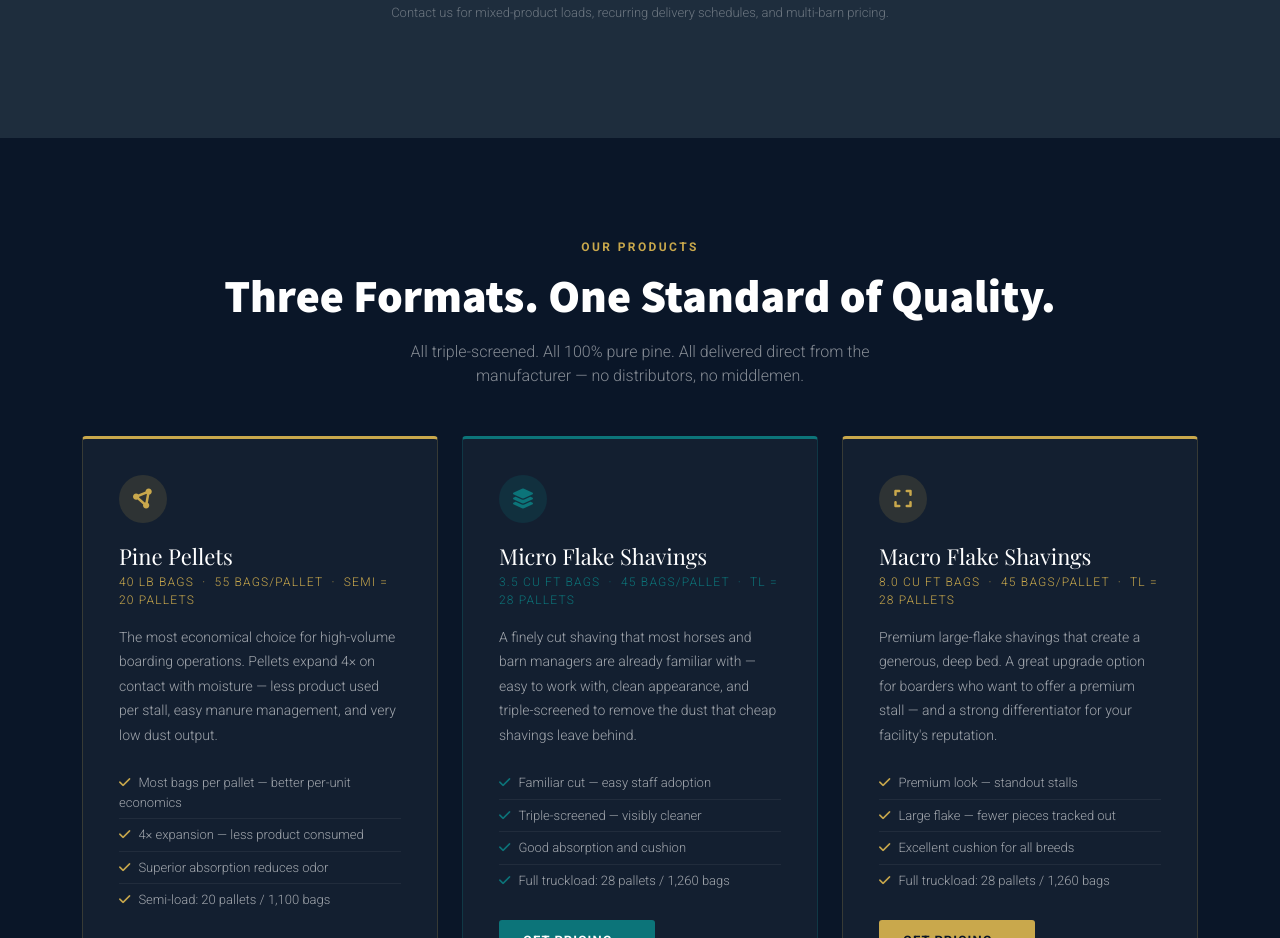
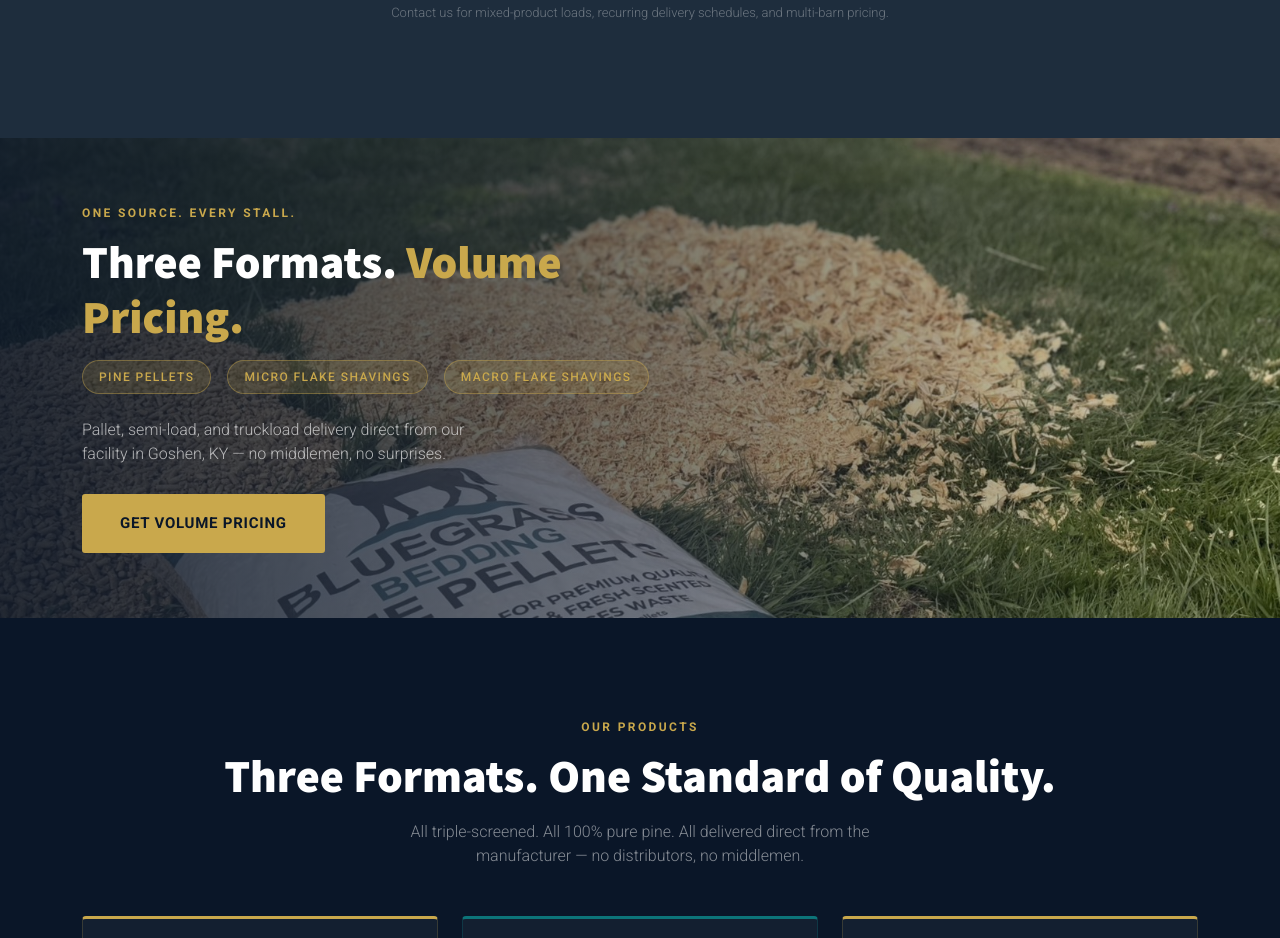
Before and after one commit to robbie-del/bluegrass-bedding-site, a plain HTML site: page boarding.html in a window 1280 px wide. Shown: the part 3067-4005 px from the top of the page. Drawn offline with nearby package versions, Linux system fonts and the light colour scheme.

Commit message:
Remove Shopify product images from home page; add product showcase photo to show and boarding pages
- Strip bag photos (Shopify CDN) from racing page product cards
- Add product-showcase.jpg feature section to show.html and boarding.html
- Each page gets tailored headline/CTA copy for its audience

Co-Authored-By: Claude Sonnet 4.6 <noreply@anthropic.com>

```diff
--- a/boarding.html
+++ b/boarding.html
@@ -218,6 +218,24 @@
   </div>
 </section>
 
+<!-- PRODUCT SHOWCASE PHOTO -->
+<section style="position:relative;overflow:hidden;max-height:480px;display:flex;align-items:center;">
+  <img src="assets/product-showcase.jpg" alt="Bluegrass Bedding pine pellets, micro flake, and macro flake shavings at a Kentucky horse farm" style="width:100%;height:480px;object-fit:cover;object-position:center 65%;display:block;">
+  <div style="position:absolute;inset:0;background:linear-gradient(90deg,rgba(10,22,40,0.88) 0%,rgba(10,22,40,0.55) 50%,rgba(10,22,40,0.1) 100%);display:flex;align-items:center;">
+    <div class="container">
+      <span class="section-label">One Source. Every Stall.</span>
+      <h2 style="color:#fff;max-width:500px;margin-bottom:16px;">Three Formats. <span style="color:var(--gold);">Volume Pricing.</span></h2>
+      <div class="d-flex flex-wrap gap-3 mb-4">
+        <span style="background:rgba(201,168,76,0.15);border:1px solid rgba(201,168,76,0.4);color:var(--gold);font-size:12px!important;font-weight:500!important;letter-spacing:0.12em;text-transform:uppercase;padding:7px 16px;border-radius:20px;">Pine Pellets</span>
+        <span style="background:rgba(201,168,76,0.15);border:1px solid rgba(201,168,76,0.4);color:var(--gold);font-size:12px!important;font-weight:500!important;letter-spacing:0.12em;text-transform:uppercase;padding:7px 16px;border-radius:20px;">Micro Flake Shavings</span>
+        <span style="background:rgba(201,168,76,0.15);border:1px solid rgba(201,168,76,0.4);color:var(--gold);font-size:12px!important;font-weight:500!important;letter-spacing:0.12em;text-transform:uppercase;padding:7px 16px;border-radius:20px;">Macro Flake Shavings</span>
+      </div>
+      <p style="color:rgba(255,255,255,0.65);max-width:420px;margin-bottom:28px;">Pallet, semi-load, and truckload delivery direct from our facility in Goshen, KY — no middlemen, no surprises.</p>
+      <a href="quote.html" class="btn-primary-gold">Get Volume Pricing</a>
+    </div>
+  </div>
+</section>
+
 <!-- PRODUCTS -->
 <section class="section-dark">
   <div class="container">
```
Also changed, not shown: index.html (+3 -13 lines), show.html (+18 -0 lines).
